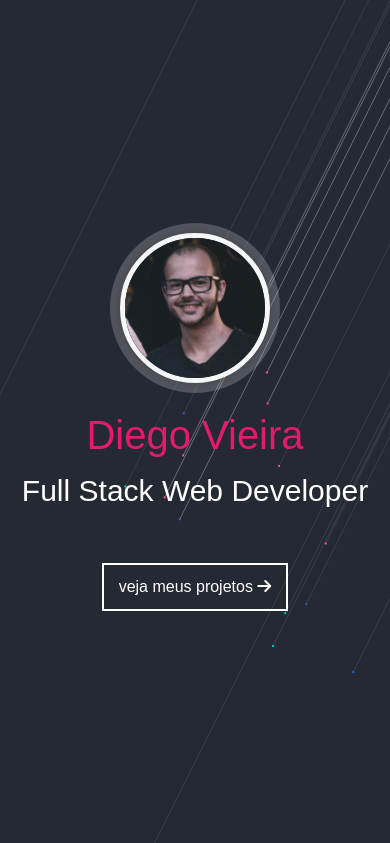
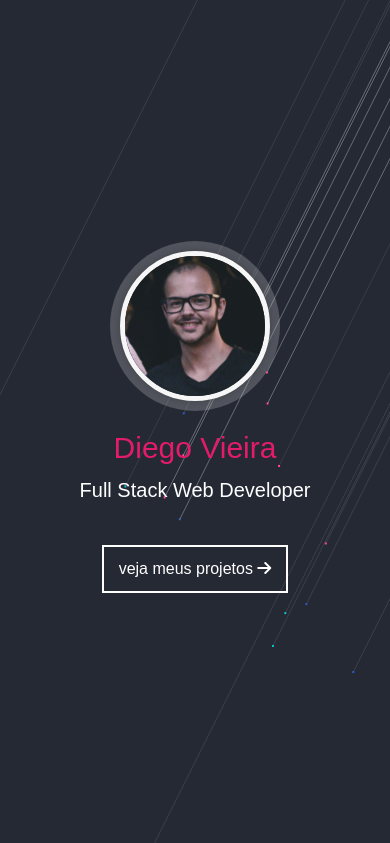
Before and after one commit to diegocvieira/diegocvieira.github.io, a PHP site: page / in a window 390 px wide. Shown: the top 843 px of the page. Run offline with PHP 8.4, Linux system fonts and the light colour scheme; some libraries are stand-ins or nearby versions.

Commit message:
Fix home text size and skills likns

```diff
--- a/css/home.css
+++ b/css/home.css
@@ -221,6 +221,14 @@
 
     #projects .item .more-infos { padding: 5px; }
     #projects .item p { font-size: 15px; }
+
+    #home .content h1 {
+        font-size: 30px;
+    }
+
+    #home .content p {
+        font-size: 20px;
+    }
 }
 
 @media screen and (max-width: 500px) {
--- a/js/app.js
+++ b/js/app.js
@@ -7,23 +7,23 @@ $(function() {
     // Generate skills canvas
     var skill_size = '80';
     var entries = [
-        { image: '/images/skills/ajax.png', tooltip: 'Ajax', width: skill_size, height: skill_size, url: 'https://pt.wikipedia.org/wiki/Ajax_(programa%C3%A7%C3%A3o)', target: '_blank' },
-        { image: '/images/skills/bootstrap.png', tooltip: 'Bootstrap', width: skill_size, height: skill_size, url: 'https://pt.wikipedia.org/wiki/Bootstrap_(framework_front-end)', target: '_blank' },
-        { image: '/images/skills/css.png', tooltip: 'CSS', width: skill_size, height: skill_size, url: 'https://pt.wikipedia.org/wiki/Cascading_Style_Sheets', target: '_blank' },
-        { image: '/images/skills/git.png', tooltip: 'Git', width: skill_size, height: skill_size, url: 'https://pt.wikipedia.org/wiki/Git', target: '_blank' },
-        { image: '/images/skills/gulp.png', tooltip: 'Gulp', width: skill_size, height: skill_size, url: 'https://en.wikipedia.org/wiki/Gulp.js', target: '_blank' },
-        { image: '/images/skills/html.png', tooltip: 'HTML', width: skill_size, height: skill_size, url: 'https://pt.wikipedia.org/wiki/HTML', target: '_blank' },
-        { image: '/images/skills/jquery.png', tooltip: 'Jquery', width: skill_size, height: skill_size, url: 'https://pt.wikipedia.org/wiki/JQuery', target: '_blank' },
-        { image: '/images/skills/js.png', tooltip: 'JavaScript', width: skill_size, height: skill_size, url: 'https://pt.wikipedia.org/wiki/JavaScript', target: '_blank' },
-        { image: '/images/skills/laravel-mix.png', tooltip: 'Laravel Mix', width: skill_size, height: skill_size, url: 'https://laravel.com/docs/6.x/mix', target: '_blank' },
-        { image: '/images/skills/laravel.png', tooltip: 'Laravel', width: skill_size, height: skill_size, url: 'https://pt.wikipedia.org/wiki/Laravel', target: '_blank' },
-        { image: '/images/skills/less.png', tooltip: 'Less', width: skill_size, height: skill_size, url: 'https://pt.wikipedia.org/wiki/LESS', target: '_blank' },
-        { image: '/images/skills/linux.png', tooltip: 'Linux', width: skill_size, height: skill_size, url: 'https://pt.wikipedia.org/wiki/Linux', target: '_blank' },
-        { image: '/images/skills/materialize.png', tooltip: 'Materialize', width: skill_size, height: skill_size, url: 'https://materializecss.com/about.html', target: '_blank' },
-        { image: '/images/skills/mysql.png', tooltip: 'MySql', width: skill_size, height: skill_size, url: 'https://pt.wikipedia.org/wiki/MySQL', target: '_blank' },
-        { image: '/images/skills/php.png', tooltip: 'PHP', width: skill_size, height: skill_size, url: 'https://pt.wikipedia.org/wiki/PHP', target: '_blank' },
-        { image: '/images/skills/postgresql.png', tooltip: 'PostgreSQL', width: skill_size, height: skill_size, url: 'https://pt.wikipedia.org/wiki/PostgreSQL', target: '_blank' },
-        { image: '/images/skills/sass.png', tooltip: 'Sass', width: skill_size, height: skill_size, url: 'https://pt.wikipedia.org/wiki/Sass_(linguagem_de_folhas_de_estilos)', target: '_blank' },
+        { image: '/images/skills/ajax.png', tooltip: 'Ajax', width: skill_size, height: skill_size, url: 'javascript: void(0)', target: '_self' },
+        { image: '/images/skills/bootstrap.png', tooltip: 'Bootstrap', width: skill_size, height: skill_size, url: 'javascript: void(0)', target: '_self' },
+        { image: '/images/skills/css.png', tooltip: 'CSS', width: skill_size, height: skill_size, url: 'javascript: void(0)', target: '_self' },
+        { image: '/images/skills/git.png', tooltip: 'Git', width: skill_size, height: skill_size, url: 'javascript: void(0)', target: '_self' },
+        { image: '/images/skills/gulp.png', tooltip: 'Gulp', width: skill_size, height: skill_size, url: 'javascript: void(0)', target: '_self' },
+        { image: '/images/skills/html.png', tooltip: 'HTML', width: skill_size, height: skill_size, url: 'javascript: void(0)', target: '_self' },
+        { image: '/images/skills/jquery.png', tooltip: 'Jquery', width: skill_size, height: skill_size, url: 'javascript: void(0)', target: '_self' },
+        { image: '/images/skills/js.png', tooltip: 'JavaScript', width: skill_size, height: skill_size, url: 'javascript: void(0)', target: '_self' },
+        { image: '/images/skills/laravel-mix.png', tooltip: 'Laravel Mix', width: skill_size, height: skill_size, url: 'javascript: void(0)', target: '_self' },
+        { image: '/images/skills/laravel.png', tooltip: 'Laravel', width: skill_size, height: skill_size, url: 'javascript: void(0)', target: '_self' },
+        { image: '/images/skills/less.png', tooltip: 'Less', width: skill_size, height: skill_size, url: 'javascript: void(0)', target: '_self' },
+        { image: '/images/skills/linux.png', tooltip: 'Linux', width: skill_size, height: skill_size, url: 'javascript: void(0)', target: '_self' },
+        { image: '/images/skills/materialize.png', tooltip: 'Materialize', width: skill_size, height: skill_size, url: 'javascript: void(0)', target: '_self' },
+        { image: '/images/skills/mysql.png', tooltip: 'MySql', width: skill_size, height: skill_size, url: 'javascript: void(0)', target: '_self' },
+        { image: '/images/skills/php.png', tooltip: 'PHP', width: skill_size, height: skill_size, url: 'javascript: void(0)', target: '_self' },
+        { image: '/images/skills/postgresql.png', tooltip: 'PostgreSQL', width: skill_size, height: skill_size, url: 'javascript: void(0)', target: '_self' },
+        { image: '/images/skills/sass.png', tooltip: 'Sass', width: skill_size, height: skill_size, url: 'javascript: void(0)', target: '_self' },
     ];
 
     var settings = {
```
